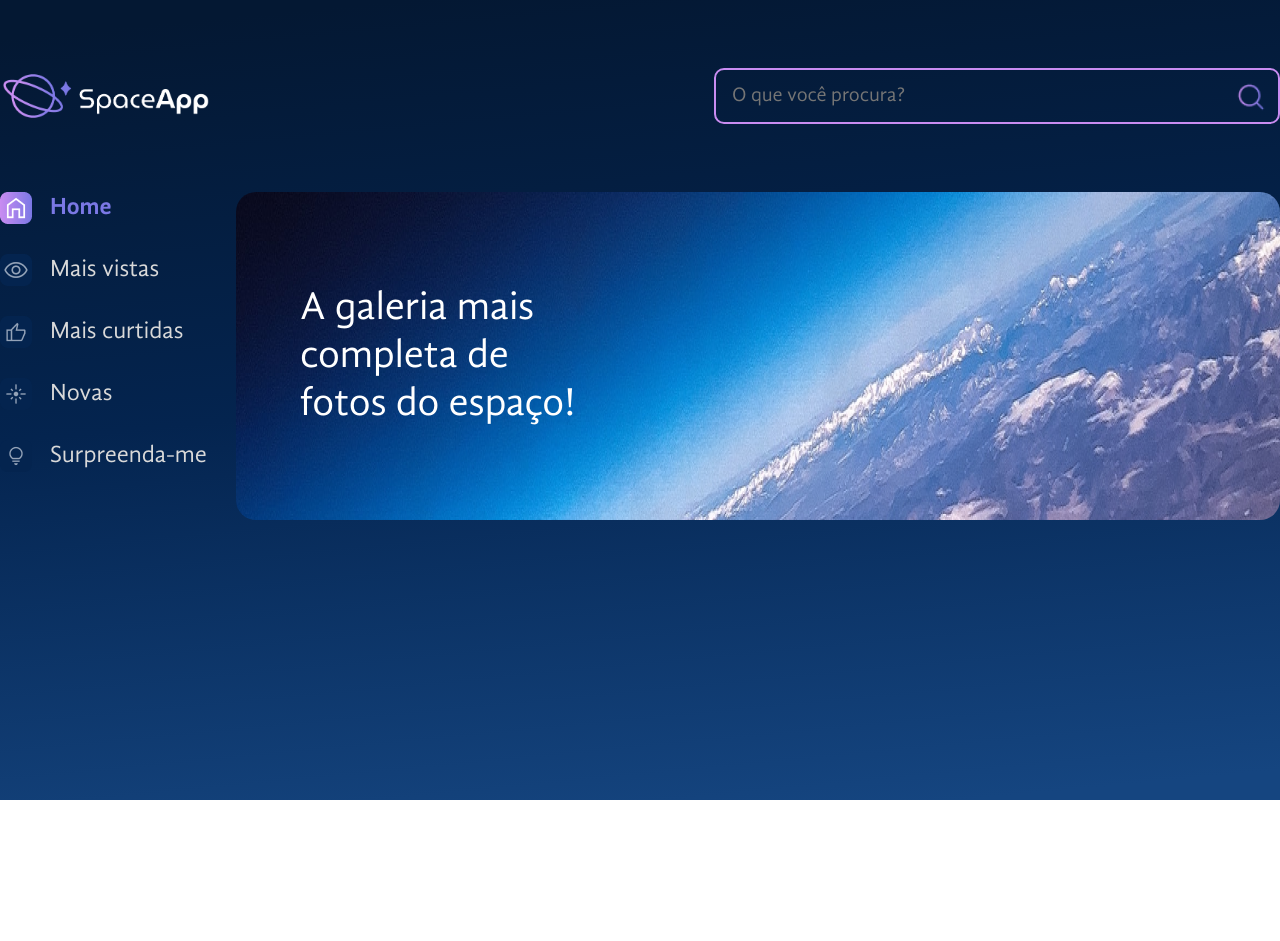
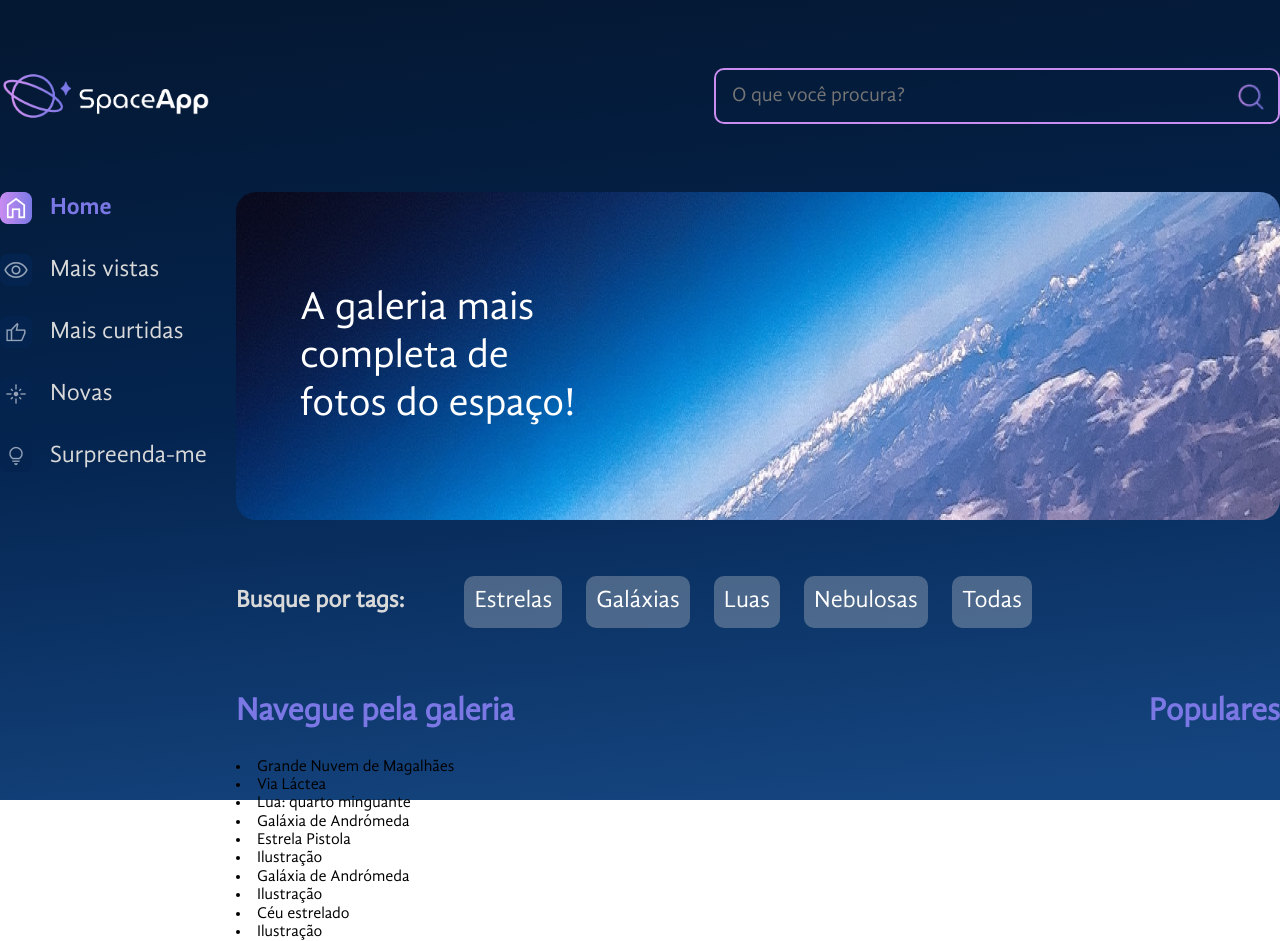
Before and after one commit to denisevieiraoliveira/space-app, a React (Vite) app: page / in a window 1280 px wide. Before the commit the page ends 800 px from the top, so only its background shows below. Built offline with nearby package versions, Linux system fonts and the light colour scheme.

Commit message:
Importando fotos

```diff
--- a/src/App.jsx
+++ b/src/App.jsx
@@ -3,6 +3,9 @@ import EstilosGlobais from "./componentes/EstilosGlobais";
 import Cabecalho from "./componentes/Cabecalho";
 import BarraLateral from "./componentes/BarraLateral";
 import Banner from "./componentes/Banner";
+import Galeria from "./componentes/Galeria";
+import fotos from "./fotos.json";
+import { useState } from "react";
 
 const FundoGradiente = styled.div`
   background: linear-gradient(174.61deg, #041833 4.16%, #04244F 48%, #154580 96.76%);
@@ -16,25 +19,38 @@ const AppContainer = styled.div`
   margin: 0 auto;
 `;
 
-const MainContainer = styled.div`
+const MainContainer = styled.main`
   display: flex;
   gap: 24px;
 `;
 
-function App() {
+const ConteudoGaleria = styled.section`
+  display: flex;
+  flex-direction: column;
+  flex-grow: 1;
+`;
+
+const App = () => {
+
+  const [fotosGaleria, setFotosGaleria] = useState(fotos);
+
   return (
-    <>
     <FundoGradiente>
       <EstilosGlobais />
       <AppContainer>
         <Cabecalho />
         <MainContainer>
           <BarraLateral />
-            <Banner backgroundImage="src/assets/banner.png" texto="A galeria mais completa de fotos do espaço!" />
+          <ConteudoGaleria>
+            <Banner
+              backgroundImage="src/assets/banner.png"
+              texto="A galeria mais completa de fotos do espaço!"
+            />
+            <Galeria fotos={fotosGaleria} />
+          </ConteudoGaleria>
         </MainContainer>
       </AppContainer>
     </FundoGradiente>
-    </>
   )
 }
 
--- a/src/componentes/BarraLateral/index.jsx
+++ b/src/componentes/BarraLateral/index.jsx
@@ -1,7 +1,7 @@
 import styled from "styled-components";
 import ItemNavegacao from "./ItemNavegacao";
 
-const ListaEslitizada = styled.ul`
+const ListaEstilizada = styled.ul`
     list-style: none;
     padding: 0;
     margin: 0;
@@ -12,7 +12,7 @@ const BarraLateral = () => {
     return(
         <aside>
             <nav>
-                <ListaEslitizada>
+                <ListaEstilizada>
                     <ItemNavegacao
                         iconeAtivo="public/icones/home-ativo.png"
                         iconeInativo="public/icones/home-inativo.png"
@@ -48,7 +48,7 @@ const BarraLateral = () => {
                     >
                         Surpreenda-me
                     </ItemNavegacao>
-                </ListaEslitizada>
+                </ListaEstilizada>
             </nav>
         </aside>
     );
--- /dev/null
+++ b/src/componentes/Galeria/Populares/index.jsx
@@ -0,0 +1,9 @@
+import Titulo from "../../Titulo"
+
+const Populares = () => {
+    return(
+        <Titulo $alinhamento="center">Populares</Titulo>
+    );
+}
+
+export default Populares;
--- /dev/null
+++ b/src/componentes/Galeria/Tags/index.jsx
@@ -0,0 +1,57 @@
+import styled from "styled-components";
+import tags from "./tags.json"
+
+const TagsContainer = styled.div`
+    display: flex;
+    align-items: center;
+    margin-top: 56px;
+    margin-bottom: 40px;
+`;
+
+const TagTitulo = styled.h3`
+    color: #D9D9D9;
+    font-size: 24px;
+    margin: 0 60px 0 0;
+`;
+
+const BotoesContainer = styled.div`
+    display: flex;
+    align-items: center;
+    gap: 24px;
+`;
+
+const Tag = styled.button`
+    font-size: 24px;
+    color: #FFF;
+    cursor: pointer;
+    transition: background-color 0.3s ease;
+    background-color: rgba(217, 217, 217, 0.3);
+    padding: 10px 8px;
+    border-radius: 10px;
+    border: 2px solid transparent;
+    &:hover {
+        border-color: #C98CF1;
+    }
+`;
+
+const Tags = () => {
+
+    const tagsOrdenadas = tags.toSorted((a, b) =>
+        a.titulo < b.titulo ? -1 : a.titulo > b.titulo ? 1 : 0
+    );
+
+    return (
+        <TagsContainer>
+            <TagTitulo>Busque por tags:</TagTitulo>
+            <BotoesContainer>
+                {tagsOrdenadas.map((tag) => (
+                    <Tag key={tag.id}>
+                        {tag.titulo}
+                    </Tag>
+                ))}
+            </BotoesContainer>
+        </TagsContainer>
+    );
+}
+
+export default Tags;
--- /dev/null
+++ b/src/componentes/Galeria/Tags/tags.json
@@ -0,0 +1,22 @@
+[
+    {
+        "id": 0,
+        "titulo": "Todas"
+    },
+    {
+        "id": 1,
+        "titulo": "Estrelas"
+    },
+    {
+        "id": 2,
+        "titulo": "Galáxias"
+    },
+    {
+        "id": 3,
+        "titulo": "Luas"
+    },
+    {
+        "id": 4,
+        "titulo": "Nebulosas"
+    }
+]
--- /dev/null
+++ b/src/componentes/Galeria/index.jsx
@@ -0,0 +1,35 @@
+import styled from "styled-components";
+import Titulo from "../Titulo";
+import Tags from "./Tags";
+import Populares from "./Populares";
+
+const GaleriaContainer = styled.div`
+    display: flex;
+`;
+
+const SecaoFluida = styled.section`
+    flex-grow: 1;
+`;
+
+const Galeria = ({ fotos }) => {
+
+    return (
+        <>
+            <Tags />
+            <GaleriaContainer>
+                <SecaoFluida>
+                    <Titulo>Navegue pela galeria</Titulo>
+                    <ul>
+
+                    </ul>
+                    {fotos.map((foto) => (
+                        <li>{foto.titulo}</li>
+                    ))}
+                </SecaoFluida>
+                <Populares />
+            </GaleriaContainer>
+        </>
+    );
+}
+
+export default Galeria;
--- /dev/null
+++ b/src/componentes/Titulo/index.jsx
@@ -0,0 +1,15 @@
+import styled from "styled-components";
+
+const TituloEstilizado = styled.h2`
+    color: #7B78E5;
+    font-size: 32px;
+    text-align: ${props => props.$alinhamento ? props.$alinhamento : 'left'};
+`;
+
+const Titulo = ({ alinhamento, children }) => {
+    return(
+        <TituloEstilizado $alinhamento={alinhamento}>{children}</TituloEstilizado>
+    );
+}
+
+export default Titulo;
--- /dev/null
+++ b/src/fotos.json
@@ -0,0 +1,72 @@
+[
+  {
+    "titulo": "Grande Nuvem de Magalhães",
+    "fonte": "Alura Space",
+    "path": "/imagens/galeria/foto-1.png",
+    "id": "1",
+    "tagId": 2
+  },
+  {
+    "titulo": "Via Láctea",
+    "fonte": "Alura Space",
+    "path": "/imagens/galeria/foto-2.png",
+    "id": "2",
+    "tagId": 2
+  },
+  {
+    "titulo": "Lua: quarto minguante",
+    "fonte": "Alura Space",
+    "path": "/imagens/galeria/foto-3.png",
+    "id": "3",
+    "tagId": 3
+  },
+  {
+    "titulo": "Galáxia de Andrómeda",
+    "fonte": "Alura Space",
+    "path": "/imagens/galeria/foto-4.png",
+    "id": "4",
+    "tagId": 2
+  },
+  {
+    "titulo": "Estrela Pistola",
+    "fonte": "Alura Space",
+    "path": "/imagens/galeria/foto-5.png",
+    "id": "5",
+    "tagId": 1
+  },
+  {
+    "titulo": "Ilustração",
+    "fonte": "Alura Space",
+    "path": "/imagens/galeria/foto-6.png",
+    "id": "6",
+    "tagId": 4
+  },
+  {
+    "titulo": "Galáxia de Andrómeda",
+    "fonte": "Alura Space",
+    "path": "/imagens/galeria/foto-7.png",
+    "id": "7",
+    "tagId": 2
+  },
+  {
+    "titulo": "Ilustração",
+    "fonte": "Alura Space",
+    "path": "/imagens/galeria/foto-8.png",
+    "id": "8",
+    "tagId": 4
+  },
+  {
+    "titulo": "Céu estrelado",
+    "fonte": "Alura Space",
+    "path": "/imagens/galeria/foto-9.png",
+    "id": "9",
+    "tagId": 1
+  },
+  {
+    "titulo": "Ilustração",
+    "fonte": "Alura Space",
+    "path": "/imagens/galeria/foto-10.png",
+    "id": "10",
+    "tagId": 1
+  }
+]
```
Lines whose indentation alone changed are shown as unchanged.
